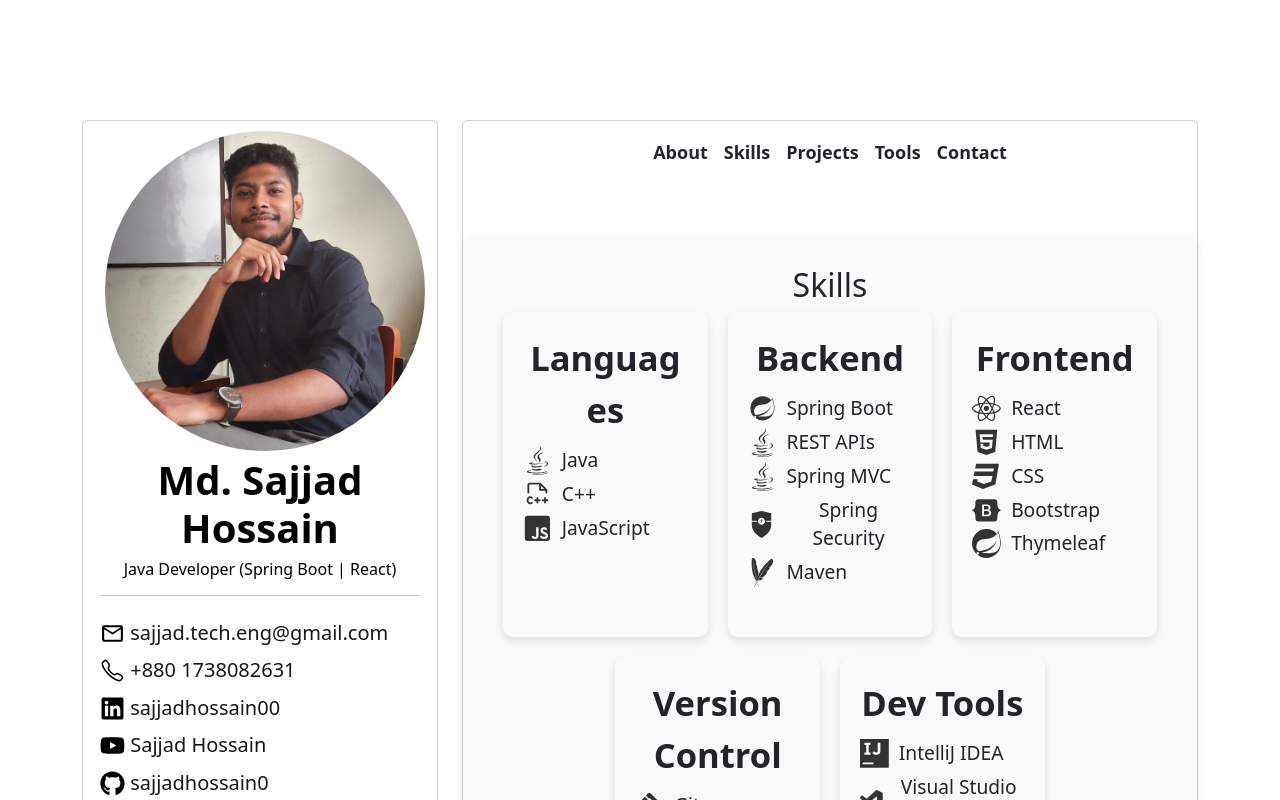
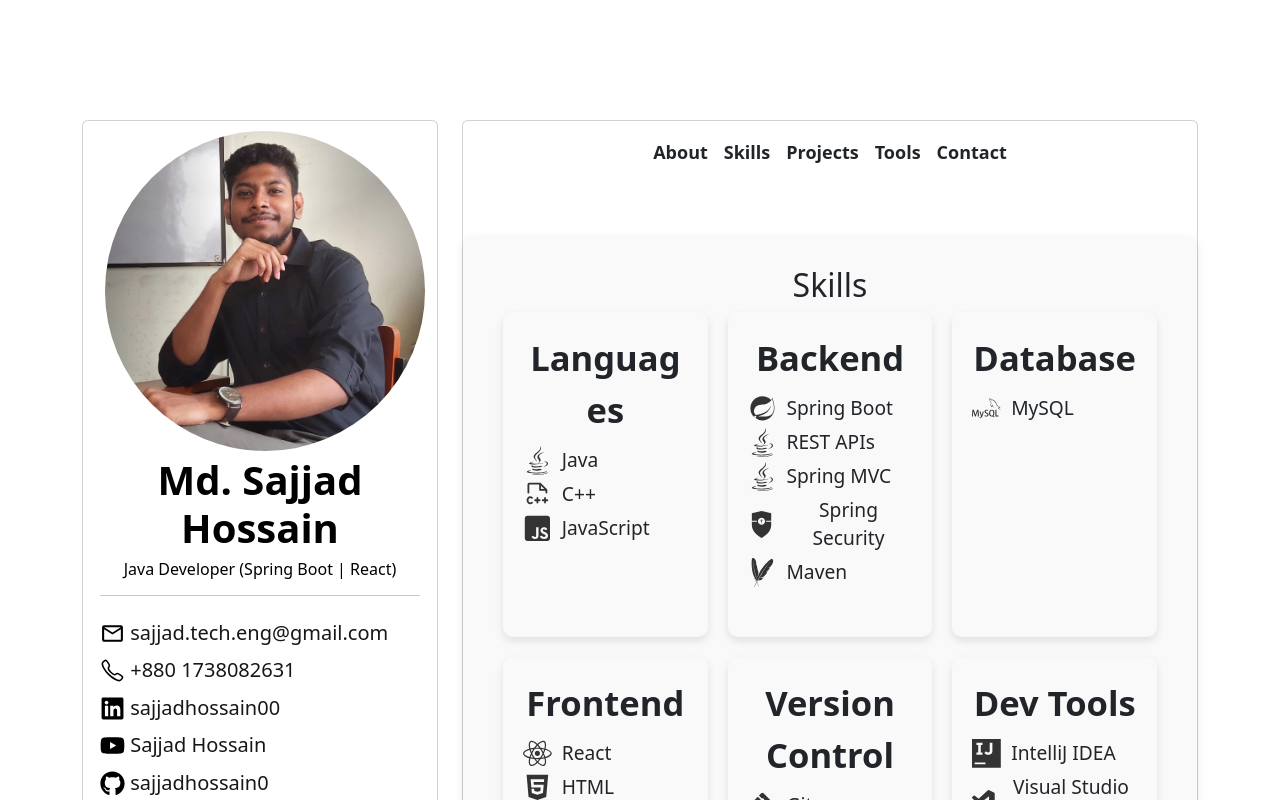
Before and after one commit to SajjadHossain0/portfolio, a React (Create React App) app: page / in a window 1280 px wide. Both pictures are taken after a click on the link "Skills". Shown: the top 800 px of the page. Built offline with nearby package versions, Linux system fonts and the light colour scheme.

Commit message:
feat(design): added new database section

```diff
--- a/src/components/PortfolioSkills.js
+++ b/src/components/PortfolioSkills.js
@@ -6,10 +6,11 @@ import {
     SiVisualstudiocode,
     SiPostman,
     SiSpringsecurity,
-    SiApachemaven, SiSpring, SiJetbrains
+    SiApachemaven, SiSpring, SiJetbrains, SiMysql
 } from "react-icons/si";
 import "./PortfolioSkills.css";
 import {BiLogoSpringBoot} from "react-icons/bi";
+import { DiRedis } from "react-icons/di";
 
 export default function PortfolioSkills() {
     return (
@@ -65,9 +66,24 @@ export default function PortfolioSkills() {
                 </div>
 
                 <div className="skill">
+                    {/* Databse Section */}
+                    <div className="skill-section">
+                        <strong className="skill-title">Database</strong>
+                        <div className="skill-item">
+                            <SiMysql className="skill-icon"/>
+                            <span>MySQL</span>
+                        </div>
+                        {/*<div className="skill-item">*/}
+                        {/*    <DiRedis  className="skill-icon"/>*/}
+                        {/*    <span>Redis</span>*/}
+                        {/*</div>*/}
+                    </div>
+                </div>
+
+                <div className="skill">
                     {/* Frontend Section */}
                     <div className="skill-section">
-                        <strong className="skill-title">Frontend</strong>
+                    <strong className="skill-title">Frontend</strong>
                         <div className="skill-item">
                             <FaReact className="skill-icon"/>
                             <span>React</span>
```
